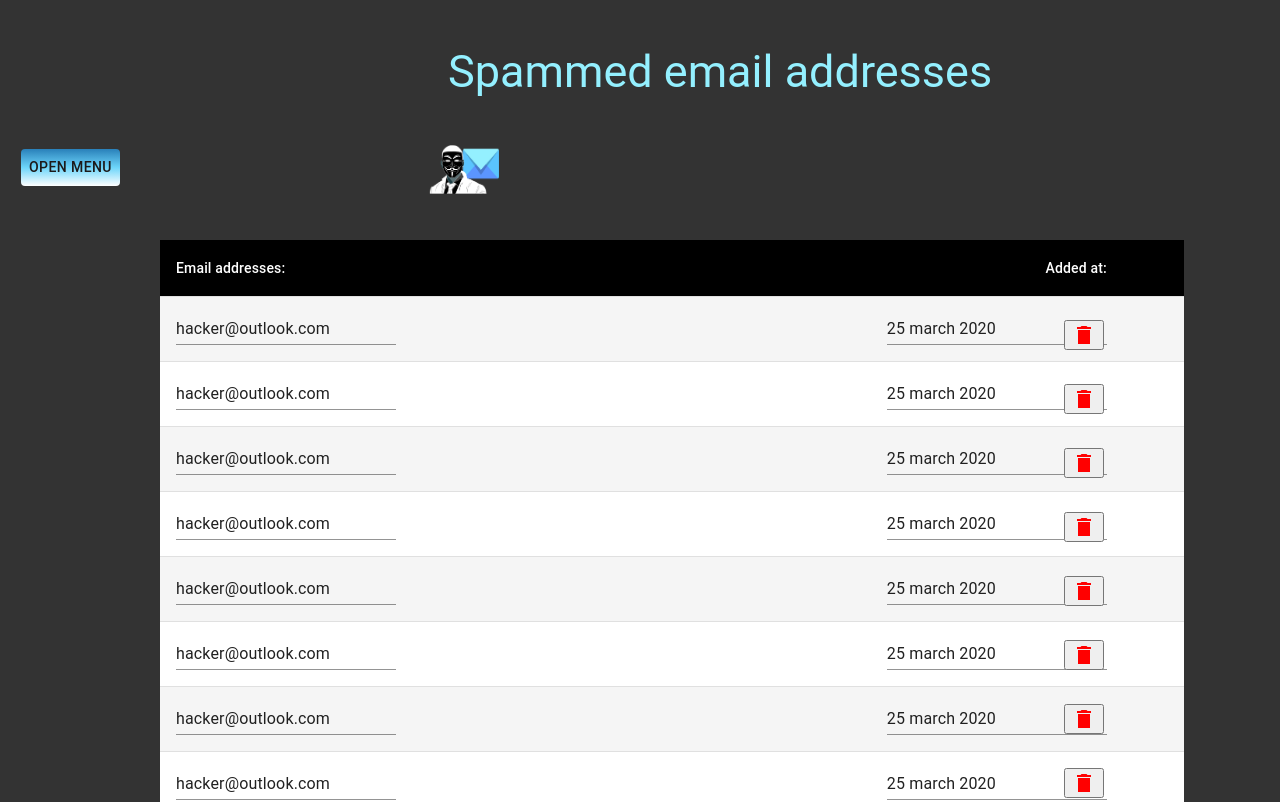
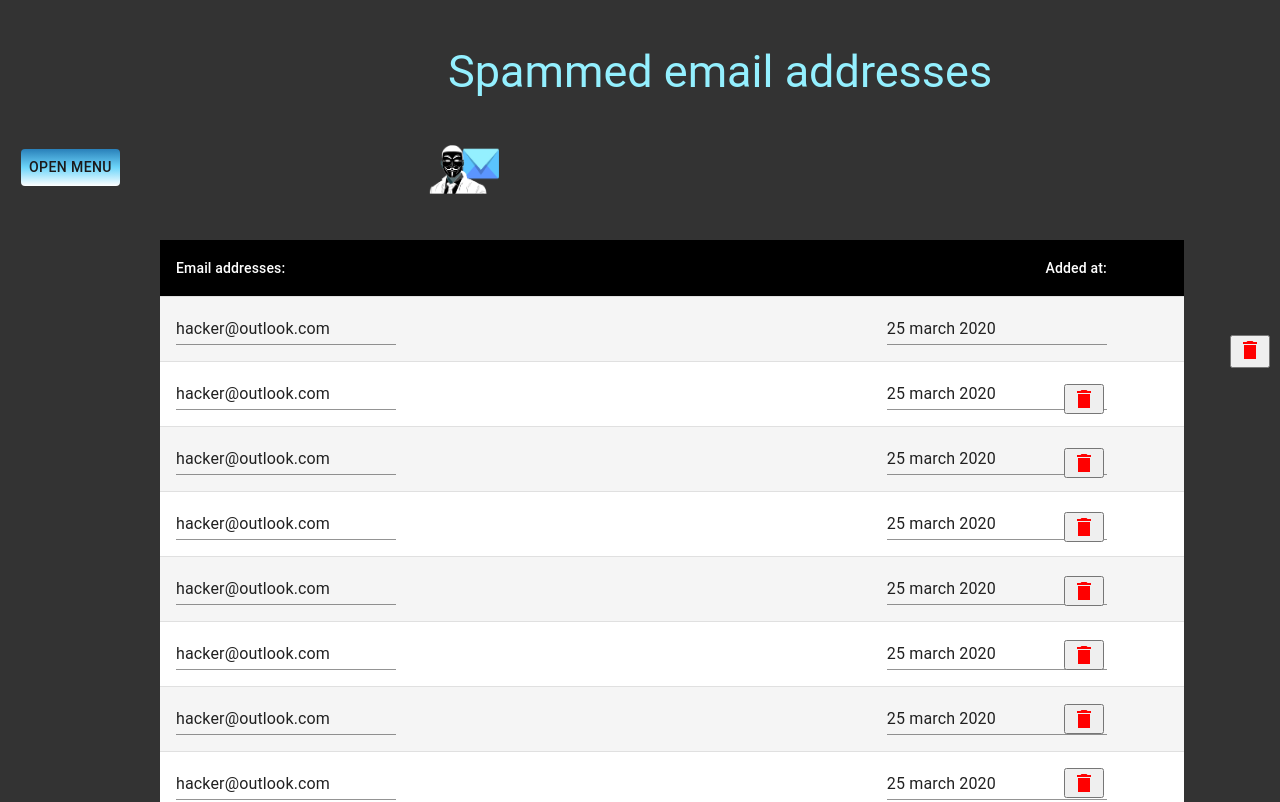
Before and after one commit to TechniekCollegeRotterdam/anonymous-mail-frontend, a React (Create React App) app: page /spammedUsers in a window 1280 px wide. Shown: the top 802 px of the page. Built offline with nearby package versions, Linux system fonts and the light colour scheme.

Commit message:
css modified

```diff
--- a/src/main.css
+++ b/src/main.css
@@ -967,9 +967,7 @@ hr {
 /* Delete buttons Spammed Emailadress*/
 .del1 {
     position: absolute;
-    display: flex;
-    top: 20rem;
-    right: 11rem;
+    right: 10px;
 }
 
 .del2 {
```
